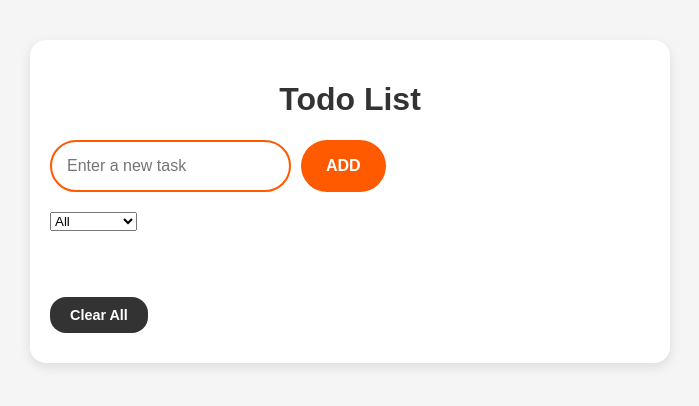
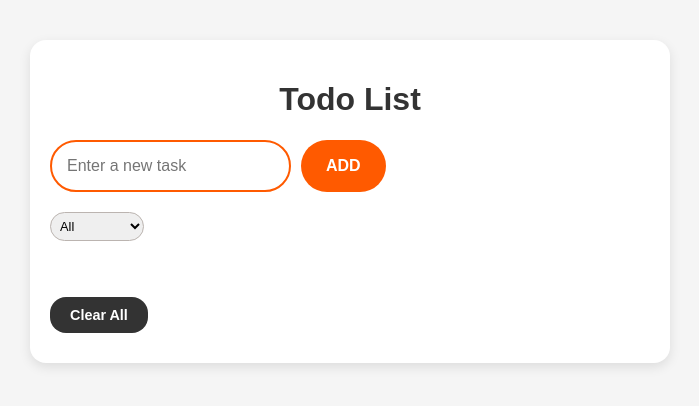
Before and after one commit to KatarinaNeskovic/redux-todo-app, a React (Create React App) app: page / in a window 1280 px wide. Shown: the top 406 px of the page, without its empty margins (290-989 px from the left). Built offline with nearby package versions, Linux system fonts and the light colour scheme.

Commit message:
fix styling for filter select

```diff
--- a/src/components/Filter.css
+++ b/src/components/Filter.css
@@ -1,10 +1,11 @@
 .filter-container {
-    margin-bottom: 20px;
+    margin-bottom: 10px;
+    border-radius: 16px;
   }
 
-  .filter-select {
-    padding: 10px;
-    border-radius: 8px;
-    border: 1px solid #ccc;
-    font-size: 1em;
+  .filter-container .filter-select {
+    padding: 5px;
+    border-radius: 16px;
+    border: 1px solid #bbb4b0;
+    font-size: 0.8em;
   }
--- a/src/components/Filter.js
+++ b/src/components/Filter.js
@@ -2,7 +2,6 @@ import React from "react";
 import "./Filter.css";
 import { setFilter } from "../store/actions";
 import { connect } from "react-redux";
-
 
 const Filter = ({ setFilter }) => {
   const handleFilterChange = (e) => {
@@ -10,8 +9,8 @@ const Filter = ({ setFilter }) => {
   };
   return (
     <div className="filter-container">
-      <select onChange={handleFilterChange}>
-        <option value="SHOW_ALL"> All </option>
+      <select onChange={handleFilterChange} className="filter-select">
+        <option value="SHOW_ALL">  All </option>
         <option value="SHOW_COMPLETED"> Completed </option>
         <option value="SHOW_ACTIVE"> Active </option>
       </select>
@@ -20,7 +19,7 @@ const Filter = ({ setFilter }) => {
 };
 
 const mapDispatchToProps = {
-  setFilter
+  setFilter,
 };
 
 export default connect(null, mapDispatchToProps)(Filter);
```
